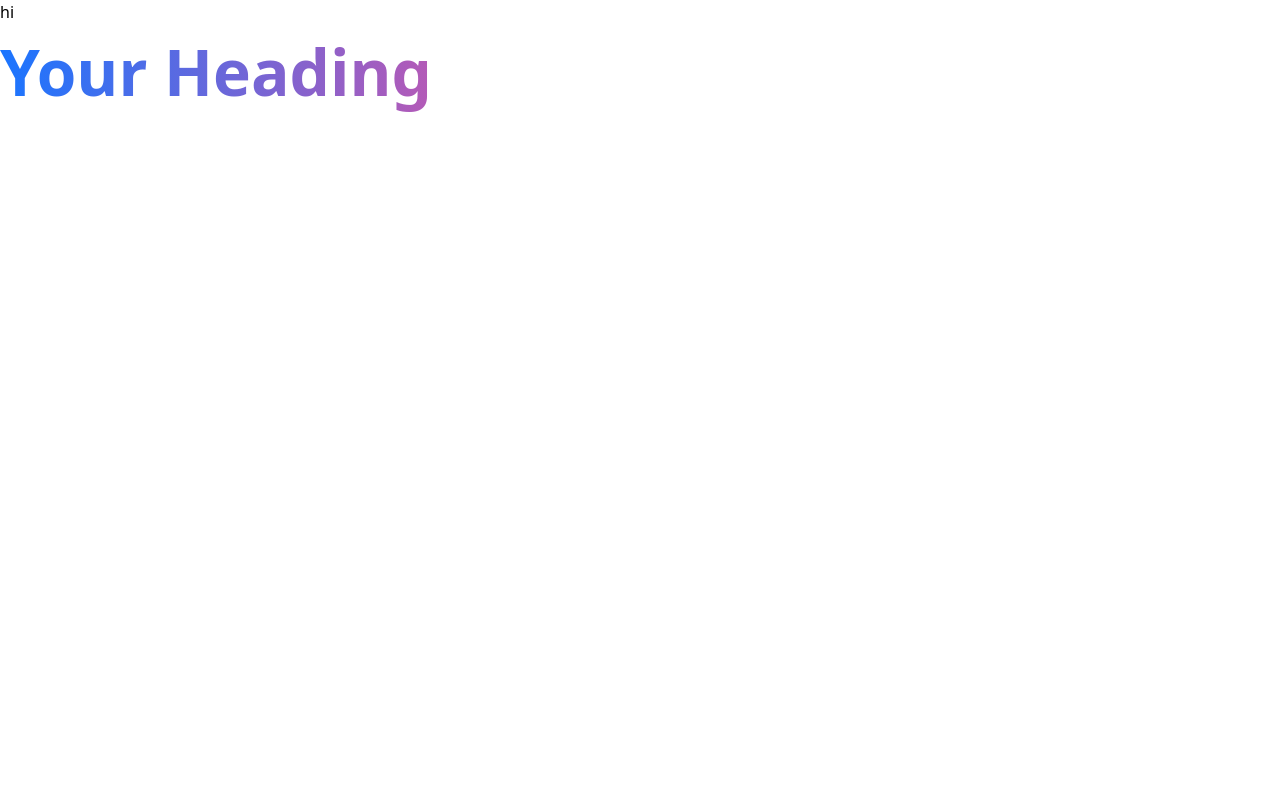
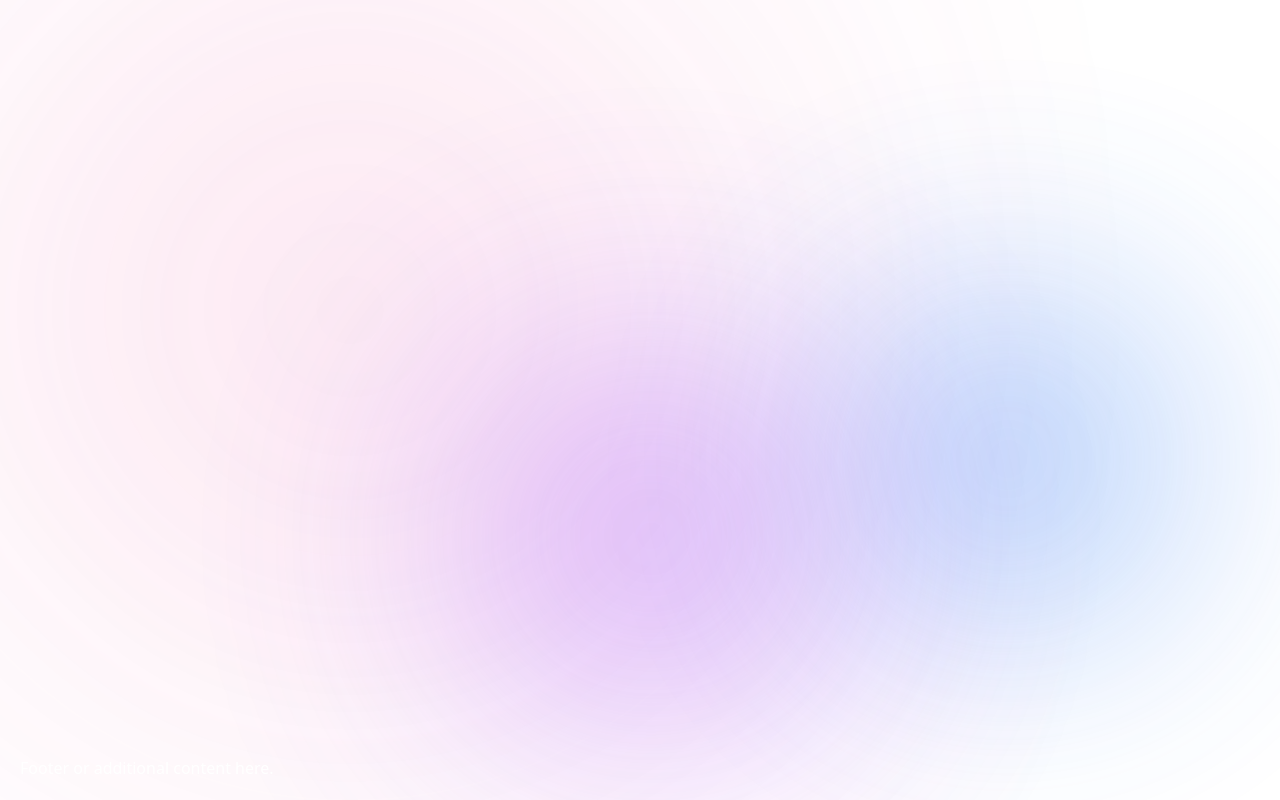
Before and after one commit to raiashpanda007/UniBLOGic, a React (Vite) app in the folder frontend/: page / in a window 1280 px wide. Built offline with nearby package versions, Linux system fonts and the light colour scheme.

Commit message:
Create Background of th landing page

```diff
--- a/frontend/src/App.tsx
+++ b/frontend/src/App.tsx
@@ -7,8 +7,8 @@ function App() {
   const mode = useSelector((state: RootState) => state.theme.mode)
 
   return (
-    <div className={mode === 'light' ? ``:`dark`}>
-      hi
+    <div className={mode === 'light ' ? ``:`dark`}>
+
       <Header/>
       <Outlet/>
     </div>
--- a/frontend/src/Components/Header/header.tsx
+++ b/frontend/src/Components/Header/header.tsx
@@ -2,7 +2,9 @@ import React from 'react'
 import Logo from '../Logo/Logo'
 function header() {
   return (
-    <Logo/>
+    <div className='bg-transparent '>
+
+    </div>
   )
 }
 
--- a/frontend/src/Components/Logo/Logo.tsx
+++ b/frontend/src/Components/Logo/Logo.tsx
@@ -1,13 +1,10 @@
-import React from "react";
-import type { RootState } from "../../Store/Store";
-import { useSelector } from "react-redux";
 function Logo() {
-  const mode = useSelector((state: RootState) => state.theme.mode);
+
   return (
-    <h1 className="text-[4em] font-bold bg-gradient-to-r from-[#1a75ff] via-[#ff4d94] to-[#ffffff] bg-clip-text text-transparent webkit-text-clip">
-      Your Heading
-    </h1>
-  );
+    <h1 className="text-[4em] font-bold font-montserrat bg-gradient-to-r from-[#1a75ff] via-[#ff66b3] to-[#ff4d94] dark:from-[#ff6bbd] dark:via-[#3385ff] dark:to-[#4d4d4d] bg-clip-text text-transparent">
+    uB
+</h1>
+  )
 }
 
 export default Logo;
--- /dev/null
+++ b/frontend/src/Screens/Landing.tsx
@@ -0,0 +1,58 @@
+import React from "react";
+import { useSelector } from "react-redux";
+import { RootState } from "../Store/Store"; // Adjust the path based on your project structure.
+
+const Landing: React.FC = () => {
+  // Type the state as RootState for better type safety.
+  const mode = useSelector((state: RootState) => state.theme.mode);
+
+  return (
+    <>
+      {mode === "light" ? (
+        <div className="bg-white h-screen relative dark:text-white overflow-hidden">
+          {/* 8x large blurry circular gradient 1 */}
+          <div className="absolute top-10 left-20 w-[540px] h-[540px] bg-gradient-radial from-pink-500/70 via-pink-500/40 to-transparent rounded-full opacity-80 filter blur-[250px]">
+            {/* Content 1 */}
+          </div>
+
+          {/* 8x large blurry circular gradient 2 */}
+          <div className="absolute top-1/3 right-20 w-[384px] h-[384px] bg-gradient-radial from-blue-500/70 via-blue-500/40 to-transparent rounded-full opacity-80 filter blur-[120px]">
+            {/* Content 2 */}
+          </div>
+
+          {/* 8x large blurry circular gradient 3 */}
+          <div className="absolute bottom-10 left-1/3 w-[448px] h-[448px] bg-gradient-radial from-purple-500/70 via-purple-500/40 to-transparent rounded-full opacity-80 filter blur-[130px]">
+            {/* Content 3 */}
+          </div>
+
+          <p className="absolute bottom-5 left-5 text-white">
+            Footer or additional content here.
+          </p>
+        </div>
+      ) : (
+        <div className="bg-black h-screen relative text-white overflow-hidden">
+          {/* 8x large blurry circular gradient 1 */}
+          <div className="absolute top-10 left-20 w-[512px] h-[512px] bg-gradient-radial from-pink-500/70 via-pink-500/40 to-transparent rounded-full opacity-80 filter blur-[150px]">
+            {/* Content 1 */}
+          </div>
+
+          {/* 8x large blurry circular gradient 2 */}
+          <div className="absolute top-1/3 right-20 w-[384px] h-[384px] bg-gradient-radial from-blue-500/70 via-blue-500/40 to-transparent rounded-full opacity-80 filter blur-[220px]">
+            {/* Content 2 */}
+          </div>
+
+          {/* 8x large blurry circular gradient 3 */}
+          <div className="absolute bottom-10 left-1/3 w-[448px] h-[448px] bg-gradient-radial from-purple-500/70 via-purple-500/40 to-transparent rounded-full opacity-80 filter blur-[230px]">
+            {/* Content 3 */}
+          </div>
+
+          <p className="absolute bottom-5 left-5 text-white">
+            Footer or additional content here.
+          </p>
+        </div>
+      )}
+    </>
+  );
+};
+
+export default Landing;
--- /dev/null
+++ b/frontend/src/Screens/Screens.ts
@@ -0,0 +1,2 @@
+import Landing from "./Landing";
+export {Landing};
--- a/frontend/src/Screens/landing.tsx
+++ /dev/null
@@ -1,9 +0,0 @@
-import React from 'react'
-import { header } from '../Components/Components'
-function landing() {
-  return (
-    <div>landing</div>
-  )
-}
-
-export default landing
--- a/frontend/src/main.tsx
+++ b/frontend/src/main.tsx
@@ -10,9 +10,12 @@ import App from "./App.tsx";
 import "./index.css";
 import { store } from "./Store/Store";
 import { Provider } from "react-redux";
+import {Landing} from "./Screens/Screens.ts";
 
 const routes = createBrowserRouter(
-  createRoutesFromElements(<Route path="/" element={<App />}></Route>)
+  createRoutesFromElements(<Route path="/" element={<App />}>
+    <Route path="" element={<Landing />} />
+  </Route>)
 );
 
 
--- a/frontend/tailwind.config.js
+++ b/frontend/tailwind.config.js
@@ -9,6 +9,11 @@ export default {
       fontFamily: {
         montserrat: ['Montserrat', 'sans-serif'], // Add Montserrat font family
       },
+      backgroundImage: {
+        'gradient-radial': 'radial-gradient(var(--tw-gradient-stops))',
+        'gradient-conic':
+          'conic-gradient(from 180deg at 50% 50%, var(--tw-gradient-stops))',
+      },
     },
   },
   plugins: [],
```
